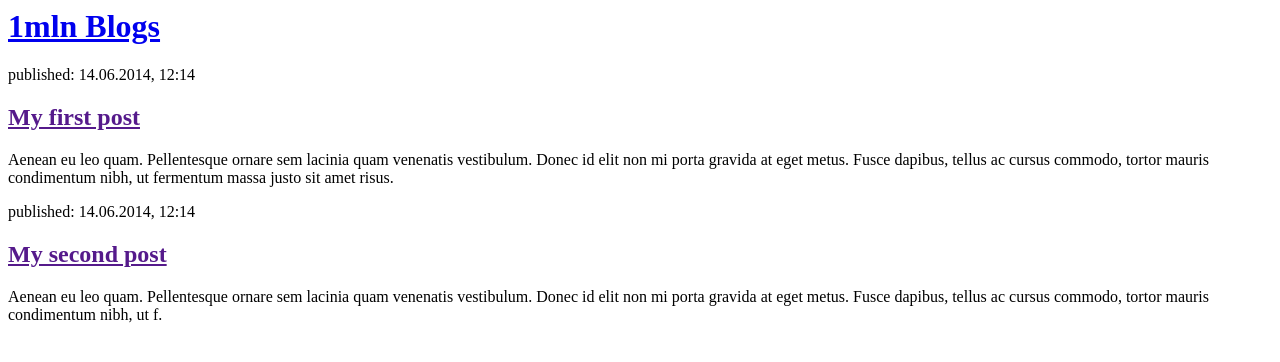
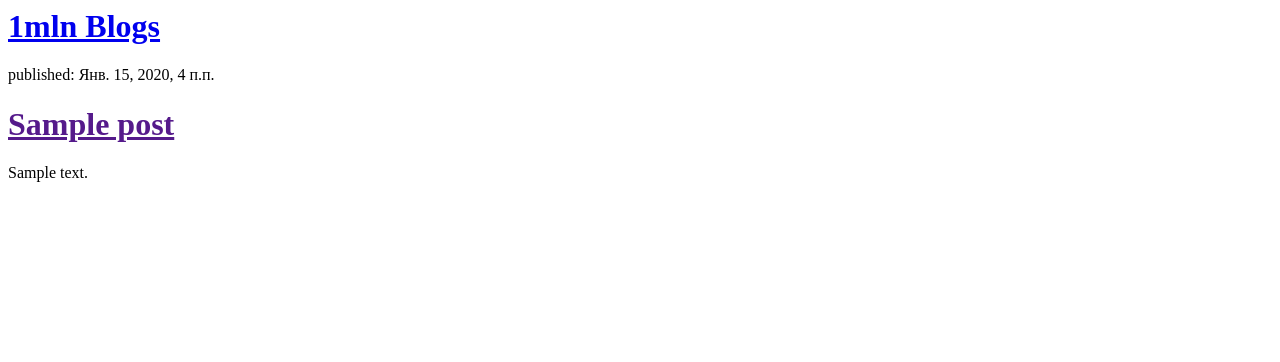
Before and after one commit to RasulIslyamgali/my_first_blog_with_django, a Django app: page / in a window 1280 px wide. Shown: the top 362 px of the page. Run offline with Django 3.2, Linux system fonts and the light colour scheme; tables that the repository leaves empty hold one stand-in row (values such as "Sample post").

Commit message:
Modified display in my blog. Dates gets from database

```diff
--- a/blog/templates/blog/post_list.html
+++ b/blog/templates/blog/post_list.html
@@ -6,17 +6,12 @@
         <div>
             <h1><a href="/">1mln Blogs</a></h1>
         </div>
-
+{% for post in posts %}
         <div>
-            <p>published: 14.06.2014, 12:14</p>
-            <h2><a href="">My first post</a></h2>
-            <p>Aenean eu leo quam. Pellentesque ornare sem lacinia quam venenatis vestibulum. Donec id elit non mi porta gravida at eget metus. Fusce dapibus, tellus ac cursus commodo, tortor mauris condimentum nibh, ut fermentum massa justo sit amet risus.</p>
+			<p>published: {{ post.published_date }}</p>
+			<h1><a href="">{{ post.title }}</a></h1>
+			<p>{{ post.text|linebreaksbr }}</p>
         </div>
-
-        <div>
-            <p>published: 14.06.2014, 12:14</p>
-            <h2><a href="">My second post</a></h2>
-            <p>Aenean eu leo quam. Pellentesque ornare sem lacinia quam venenatis vestibulum. Donec id elit non mi porta gravida at eget metus. Fusce dapibus, tellus ac cursus commodo, tortor mauris condimentum nibh, ut f.</p>
-        </div>
+{% endfor %}
     </body>
 </html>
--- a/blog/views.py
+++ b/blog/views.py
@@ -1,7 +1,11 @@
 from django.shortcuts import render
+from django.utils import timezone
+from .models import Post
+
 
 
 def post_list(request):
-    return render(request, 'blog/post_list.html', {})
+    posts = Post.objects.filter(published_date__lte=timezone.now()).order_by("published_date")
+    return render(request, 'blog/post_list.html', {"posts": posts})
 
 # Create your views here.
```
